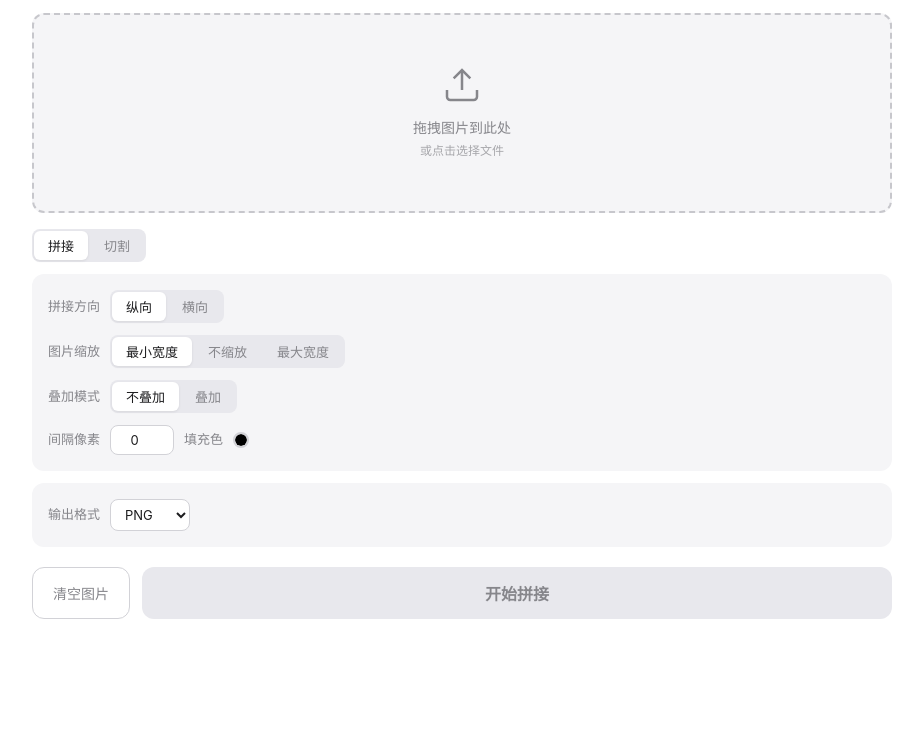
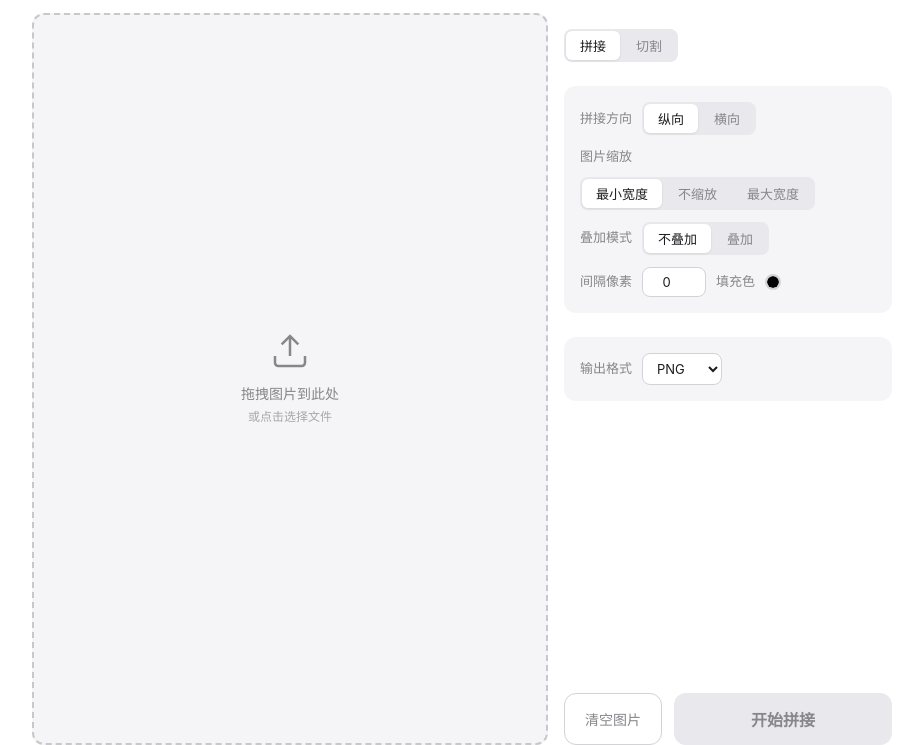
Before and after one commit to ReRokutosei/ChimeraWeb, a website built with Vite: page index.html in a window 1280 px wide. Shown: the part 55-800 px from the top of the page, without its empty margins (178-1101 px from the left). Built offline with nearby package versions, Linux system fonts and the light colour scheme.

Commit message:
feat: 全局UI改为60/40左右分栏布局
左侧60%：拖拽区(上半)+图片缩略图条(下半)
右侧40%：所有参数(可滚动)+操作按钮(底部固定)
页面无垂直滚动，参数区独立滚动
- 无图片时拖拽区填满左侧空间
- 有图片时拖拽收缩为添加按钮，缩略图条展开

```diff
--- a/src/style.css
+++ b/src/style.css
@@ -53,7 +53,10 @@ body {
 #app {
   max-width: 900px;
   margin: 0 auto;
-  padding: 0 20px 40px;
+  padding: 0 20px;
+  height: 100vh;
+  display: flex;
+  flex-direction: column;
 }
 
 button {
@@ -543,6 +546,58 @@ input[type="number"]:focus {
   to { transform: rotate(360deg); }
 }
 
+/* ─── 60/40 Split Layout ─── */
+
+.main-content {
+  display: flex;
+  gap: 16px;
+  flex: 1;
+  min-height: 0;
+  padding-top: 16px;
+}
+
+.left-panel {
+  flex: 0 0 60%;
+  display: flex;
+  flex-direction: column;
+  gap: 12px;
+  min-height: 0;
+}
+
+.right-panel {
+  flex: 0 0 calc(40% - 16px);
+  display: flex;
+  flex-direction: column;
+  gap: 12px;
+  min-height: 0;
+}
+
+.drop-area {
+  flex: 1;
+  display: flex;
+  flex-direction: column;
+  min-height: 0;
+}
+
+.drop-area .drop-zone {
+  min-height: 140px;
+  margin-top: 0;
+  flex: 1;
+}
+
+.strip-wrapper {
+  flex-shrink: 0;
+}
+
+.params-scroll {
+  flex: 1;
+  overflow-y: auto;
+  display: flex;
+  flex-direction: column;
+  gap: 12px;
+  min-height: 0;
+}
+
 /* ─── Responsive ─── */
 
 @media (max-width: 600px) {
--- a/src/views/MainView.ts
+++ b/src/views/MainView.ts
@@ -351,26 +351,47 @@ export async function renderMainView(container: HTMLElement): Promise<void> {
     container.innerHTML = '';
     loadSettings();
 
-    const scrollArea = document.createElement('div');
-    scrollArea.className = 'scroll-area';
+    // Top bar
+    container.appendChild(renderTopBar());
 
-    scrollArea.appendChild(renderTopBar());
+    // Main content: 60/40 split
+    const mainContent = document.createElement('div');
+    mainContent.className = 'main-content';
+
+    // ─── Left Panel (60%) ───
+    const leftPanel = document.createElement('div');
+    leftPanel.className = 'left-panel';
 
     const dropContainer = document.createElement('div');
     dropContainer.id = 'drop-container';
-    scrollArea.appendChild(dropContainer);
+    dropContainer.className = 'drop-area';
+    leftPanel.appendChild(dropContainer);
 
-    scrollArea.appendChild(renderModeSection());
+    const stripContainer = document.createElement('div');
+    stripContainer.id = 'strip-container';
+    stripContainer.className = 'strip-wrapper';
+    stripContainer.style.display = 'none';
+    leftPanel.appendChild(stripContainer);
+
+    mainContent.appendChild(leftPanel);
+
+    // ─── Right Panel (40%) ───
+    const rightPanel = document.createElement('div');
+    rightPanel.className = 'right-panel';
+
+    const paramsScroll = document.createElement('div');
+    paramsScroll.className = 'params-scroll';
+
+    paramsScroll.appendChild(renderModeSection());
 
     const stitchParams = renderStitchParams();
     stitchParams.id = 'stitch-params';
     stitchParams.classList.toggle('hidden', state.isCutMode);
     state.on('mode', () => stitchParams.classList.toggle('hidden', state.isCutMode));
-    scrollArea.appendChild(stitchParams);
+    paramsScroll.appendChild(stitchParams);
 
-    const outputParams = renderOutputParams();
-    outputParams.id = 'output-params';
-    scrollArea.appendChild(outputParams);
+    paramsScroll.appendChild(renderOutputParams());
+    rightPanel.appendChild(paramsScroll);
 
     const actionBar = renderActionBar(async () => {
       if (state.images.length === 0) return;
@@ -434,19 +455,18 @@ export async function renderMainView(container: HTMLElement): Promise<void> {
         hide();
       }
     });
-    scrollArea.appendChild(actionBar);
+    rightPanel.appendChild(actionBar);
 
-    const stripContainer = document.createElement('div');
-    stripContainer.id = 'strip-container';
-    stripContainer.style.display = 'none';
-    scrollArea.appendChild(stripContainer);
+    mainContent.appendChild(rightPanel);
+    container.appendChild(mainContent);
 
     function updateUI(): void {
       dropContainer.innerHTML = '';
-      const dz = renderDropZoneCard(files => loadImages(files), state.images.length > 0);
+      const hasImages = state.images.length > 0;
+      const dz = renderDropZoneCard(files => loadImages(files), hasImages);
       dropContainer.appendChild(dz);
+      dropContainer.style.flex = hasImages ? '0 0 auto' : '1';
 
-      const hasImages = state.images.length > 0;
       stripContainer.style.display = hasImages ? '' : 'none';
       stripContainer.innerHTML = '';
       if (hasImages) {
@@ -457,8 +477,6 @@ export async function renderMainView(container: HTMLElement): Promise<void> {
 
     state.on('images', updateUI);
     updateUI();
-
-    container.appendChild(scrollArea);
   } catch (e) {
     console.error('[MainView] ERROR:', e);
   }
```
